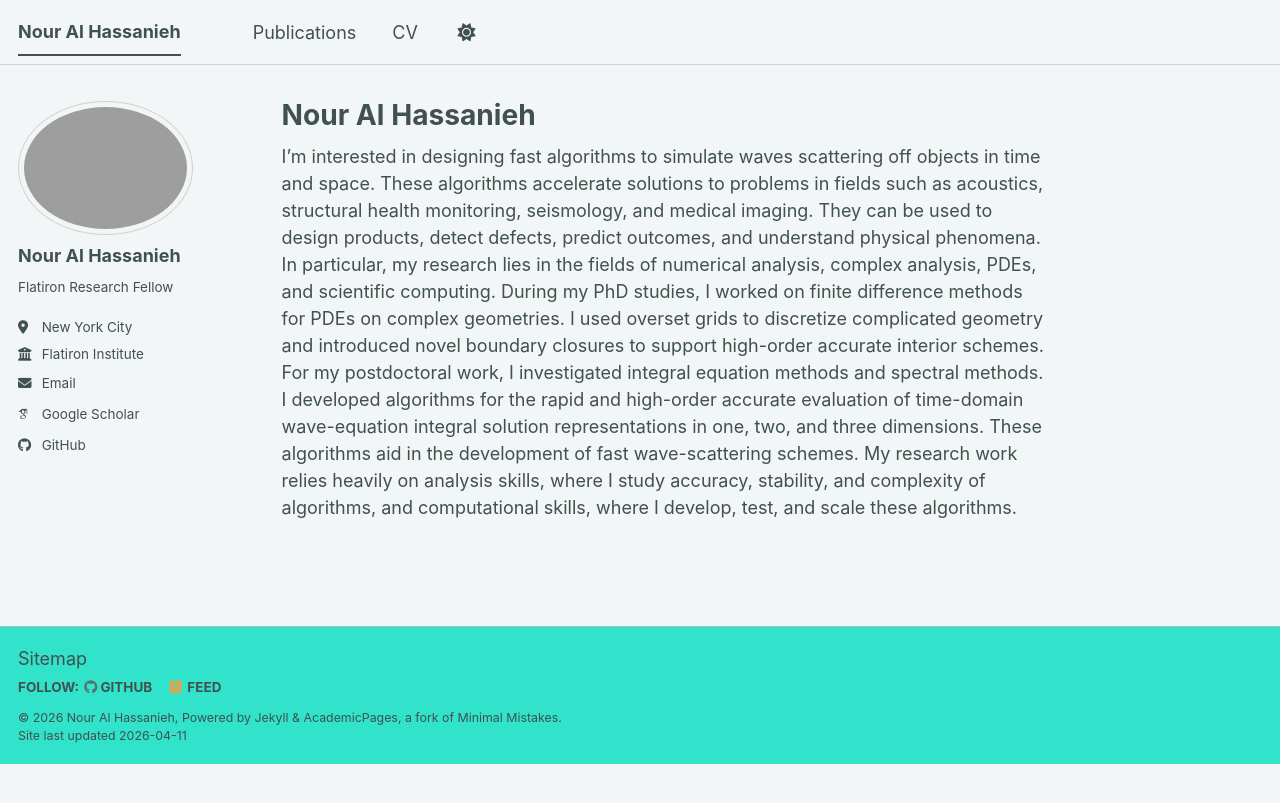
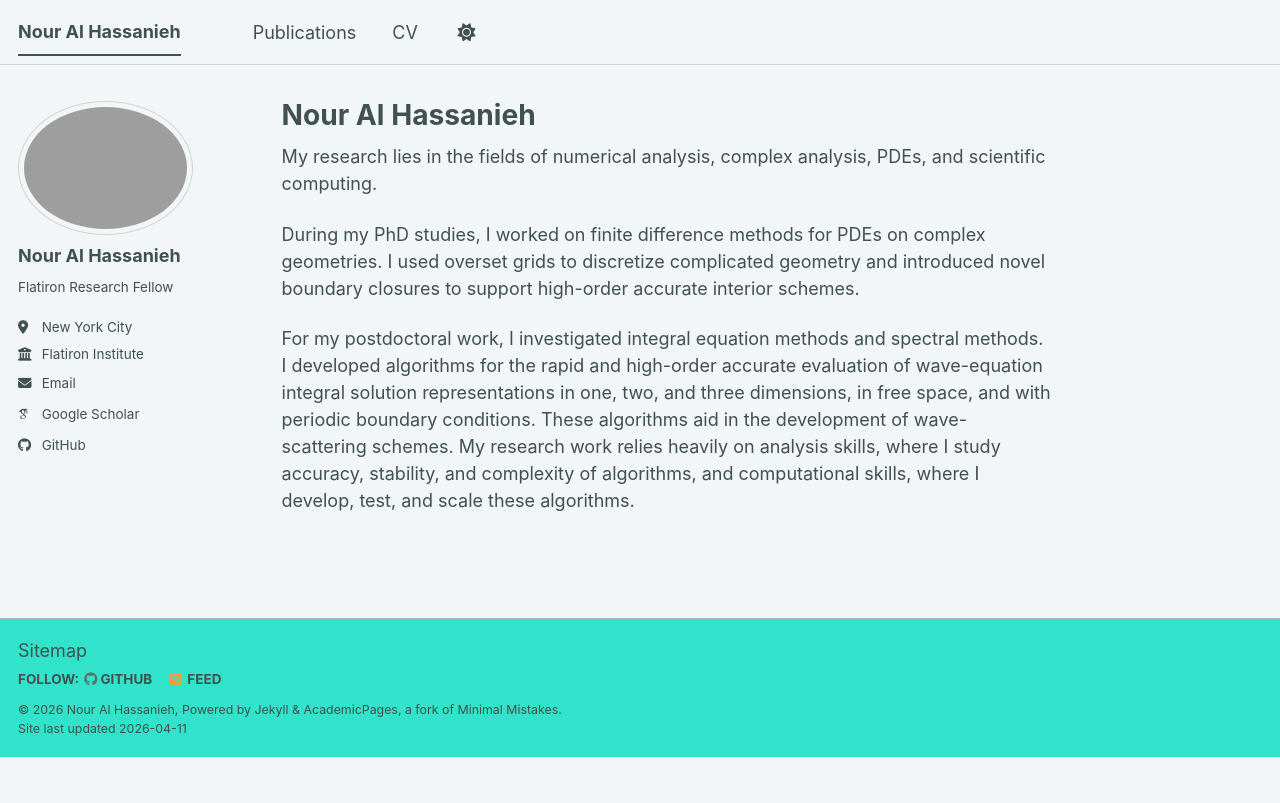
Before and after one commit to nalhassanieh/nalhassanieh.github.io, a Jekyll site: the page built from _pages/about.md, in a window 1280 px wide. Shown: the top 803 px of the page. Built offline with Jekyll 4.4.1, drawn with Linux system fonts in a browser that asks for light colours; some web fonts are replaced; a script bundle is joined from its source files by our own code; library files that are not in the unit come from our copies.

Commit message:
Update about.md

```diff
--- a/_pages/about.md
+++ b/_pages/about.md
@@ -6,4 +6,8 @@ redirect_from:
   - /about/
   - /about.html
 ---
-I’m interested in designing fast algorithms to simulate waves scattering off objects in time and space. These algorithms accelerate solutions to problems in fields such as acoustics, structural health monitoring, seismology, and medical imaging. They can be used to design products, detect defects, predict outcomes, and understand physical phenomena. In particular, my research lies in the fields of numerical analysis, complex analysis, PDEs, and scientific computing. During my PhD studies, I worked on finite difference methods for PDEs on complex geometries. I used overset grids to discretize complicated geometry and introduced novel boundary closures to support high-order accurate interior schemes. For my postdoctoral work, I investigated integral equation methods and spectral methods. I developed algorithms for the rapid and high-order accurate evaluation of time-domain wave-equation integral solution representations in one, two, and three dimensions. These algorithms aid in the development of fast wave-scattering schemes. My research work relies heavily on analysis skills, where I study accuracy, stability, and complexity of algorithms, and computational skills, where I develop, test, and scale these algorithms.
+My research lies in the fields of numerical analysis, complex analysis, PDEs, and scientific computing.
+
+During my PhD studies, I worked on finite difference methods for PDEs on complex geometries. I used overset grids to discretize complicated geometry and introduced novel boundary closures to support high-order accurate interior schemes.
+
+For my postdoctoral work, I investigated integral equation methods and spectral methods. I developed algorithms for the rapid and high-order accurate evaluation of wave-equation integral solution representations in one, two, and three dimensions, in free space, and with periodic boundary conditions. These algorithms aid in the development of wave-scattering schemes. My research work relies heavily on analysis skills, where I study accuracy, stability, and complexity of algorithms, and computational skills, where I develop, test, and scale these algorithms.
```
